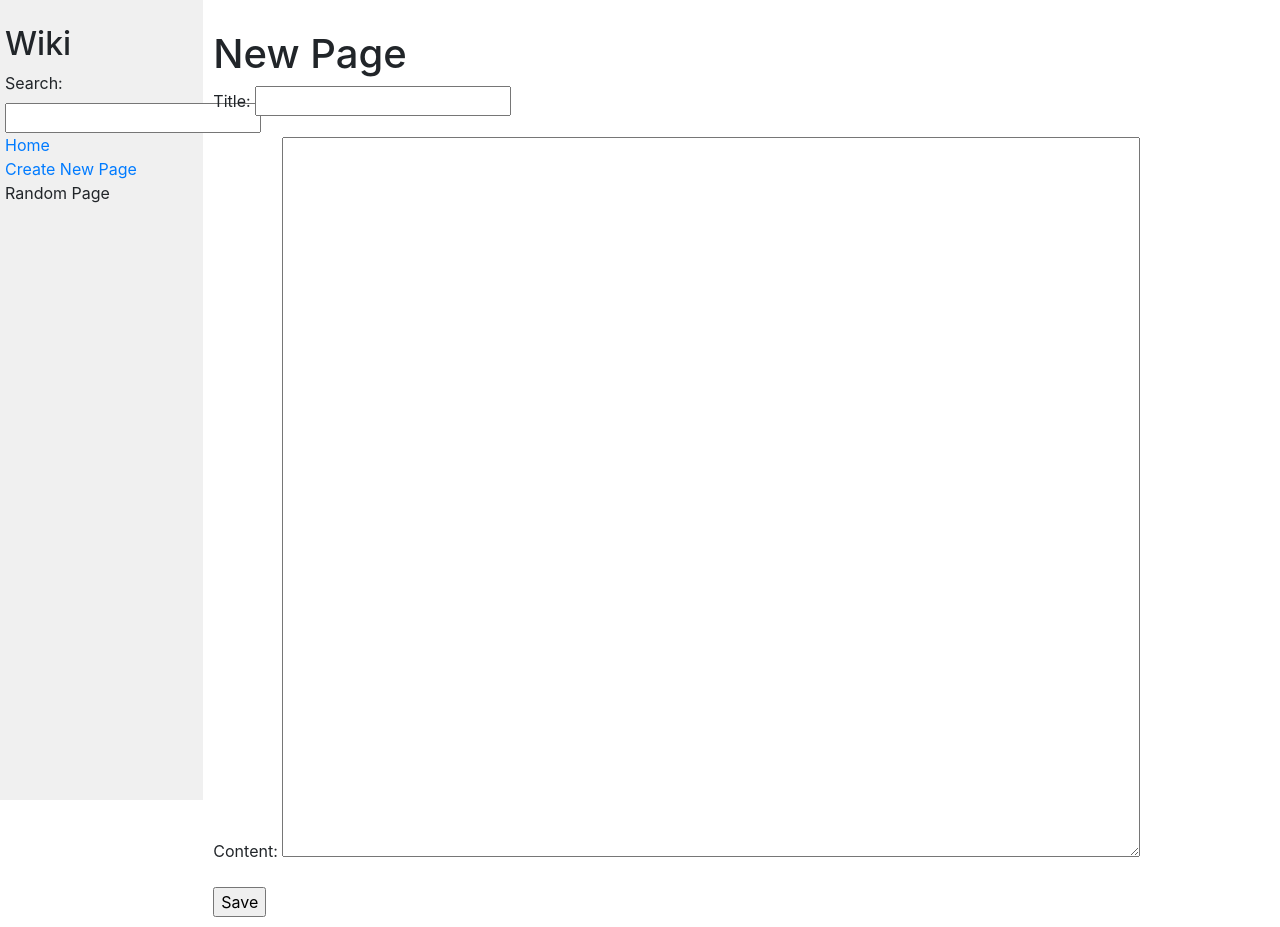
After one commit to snab92/CS50-s-Web-Programming-with-Python-and-JavaScript, a Django app: page /wiki/newpage in a window 1280 px wide. The commit adds this page. Run offline with Django 3.2, Linux system fonts and the light colour scheme; some libraries are stand-ins or nearby versions.

Commit message:
newpage displays

```diff
--- a/projects/project_1/wiki/encyclopedia/templates/encyclopedia/layout.html
+++ b/projects/project_1/wiki/encyclopedia/templates/encyclopedia/layout.html
@@ -12,14 +12,15 @@
         <div class="row">
             <div class="sidebar col-lg-2 col-md-3">
                 <h2>Wiki</h2>
-                <form>
-                    <input class="search" type="text" name="q" placeholder="Search Encyclopedia">
+                <form action="{% url 'index' %}" method="post">
+                    {% csrf_token %}
+                    {{ search_form }}
                 </form>
                 <div>
                     <a href="{% url 'index' %}">Home</a>
                 </div>
                 <div>
-                    Create New Page
+                    <a href="{% url 'newpage' %}"> Create New Page </a>
                 </div>
                 <div>
                     Random Page
--- /dev/null
+++ b/projects/project_1/wiki/encyclopedia/templates/encyclopedia/new_page.html
@@ -0,0 +1,18 @@
+{% extends "encyclopedia/layout.html" %}
+
+{% block title %}
+    New Page
+{% endblock %}
+
+{% block body %}
+    <h1>New Page</h1>
+    {% if error_message %}
+        <p> {{ error_message }}</p>
+    {% endif %}
+
+    <form action="{% url 'newpage' %}" method="post">
+        <input type="hidden" {{ csrf_token }}>
+        {{ form.as_p }}
+        <input type="submit" value="Save" name="save">
+    </form>
+{% endblock %}
--- a/projects/project_1/wiki/encyclopedia/urls.py
+++ b/projects/project_1/wiki/encyclopedia/urls.py
@@ -4,5 +4,6 @@ from . import views
 
 urlpatterns = [
     path("", views.index, name="index"),
+    path("newpage", views.new_page, name="newpage"),
     path("<str:title>", views.entry, name="entry")
 ]
--- a/projects/project_1/wiki/encyclopedia/views.py
+++ b/projects/project_1/wiki/encyclopedia/views.py
@@ -1,25 +1,87 @@
-from django.shortcuts import render
-from django.http import HttpResponse
+from django.shortcuts import render, redirect
+from django.http import Http404, HttpResponseRedirect
+from django import forms
 import markdown
+
 
 from . import util
 
+class SearchForm(forms.Form):
+    query = forms.CharField(label="Search")
+
+
+class NewPage(forms.Form):
+    title = forms.CharField(label="Title")
+    content = forms.CharField( widget=forms.Textarea, label="Content")
+
+
+
+
 
 def index(request):
+    if request.method == "POST":
+        # Create form instance with POST data
+        form = SearchForm(request.POST)
+        if form.is_valid():
+            # Get validated search term
+            query = form.cleaned_data['query']
+            # check if entry exists
+            if query in util.list_entries():
+                return redirect('entry', title = query)
+            else:
+                # Handle partial matches
+                matching_entries = [entry for entry in util.list_entries() if query.lower() in entry.lower()]
+                return render(request, "encyclopedia/index.html", {
+                    "entries": matching_entries,
+                    "search_query": query,
+                    "search_form": SearchForm()
+                })
+    else:
+        form = SearchForm()
+
+    #use of the util function to display all the entries
     return render(request, "encyclopedia/index.html", {
-        "entries": util.list_entries()
+        "entries": util.list_entries(),
+        # Pass the form to the template
+        "form": form
     })
 
+    #use of the util function to get what is on the .md file
 def entry(request, title):
     entry_content = util.get_entry(title)
 
+    # use of the Http 404
     if entry_content is None:
-        return HttpResponse("Entry does not exist")
+        return Http404("Entry does not exist")
 
     #convert markdown to HTML
     html_content = markdown.markdown(entry_content)
 
+    # Add the form to the context
     return render(request, "encyclopedia/entries.html", {
         "title": title,
-        "content": html_content
+        "content": html_content,
+        "form": SearchForm()
     })
+
+
+def new_page(request):
+    if request.method == "post":
+        form = NewPage(request.post)
+        if form.is_valid():
+            title = form.cleaned_data["title"]
+            content = form.cleaned_data["content"]
+            if util.get_entry(title):
+                return render(request, "encyclopedia/new_page.html", {
+                    "form": form,
+                    "error_message": "An entry with this titel already exists."
+                })
+            util.save_entry(title, content)
+            return HttpResponseRedirect(f"/wiki/{title}")
+    else:
+        form = NewPage()
+
+    return render(request, "encyclopedia/new_page.html",{
+        "search_form": SearchForm(),
+        "form": form
+    })
--- a/projects/project_1/wiki/wiki/urls.py
+++ b/projects/project_1/wiki/wiki/urls.py
@@ -18,5 +18,5 @@ from django.urls import include, path
 
 urlpatterns = [
     path('admin/', admin.site.urls),
-    path('', include("encyclopedia.urls"))
+    path('wiki/', include("encyclopedia.urls"))
 ]
```
